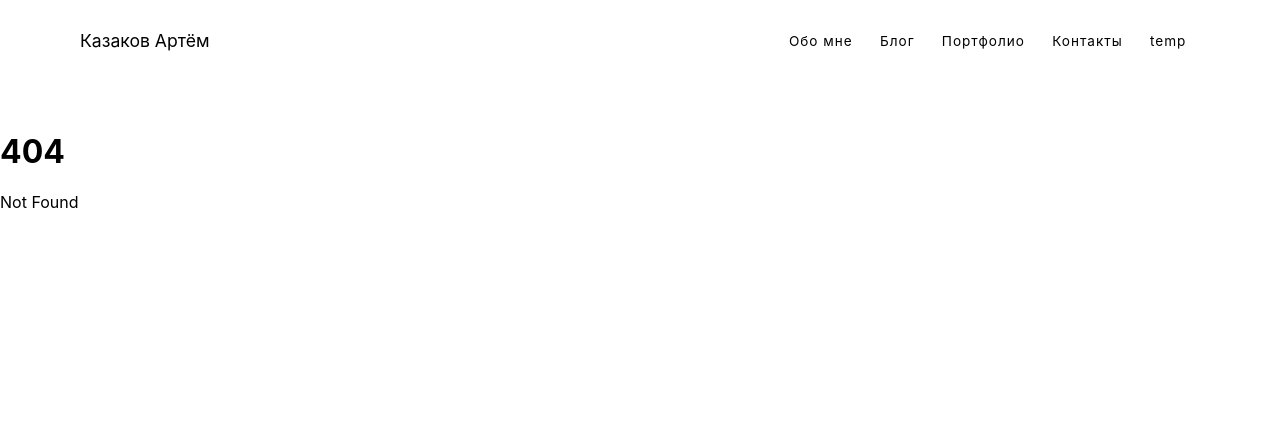
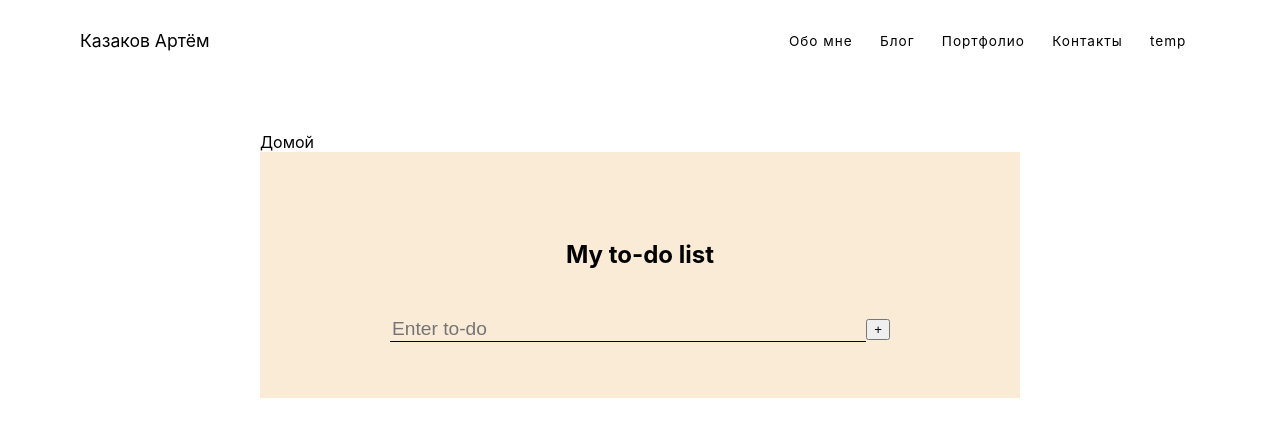
Before and after one commit to 01KAV01/svelte-test, a SvelteKit app: page /project/apps/1 in a window 1280 px wide. Before the commit this address had no page. Shown: the top 436 px of the page. Built offline with nearby package versions, Linux system fonts and the light colour scheme.

Commit message:
add todo app

```diff
--- /dev/null
+++ b/src/components/Icon.svelte
@@ -0,0 +1,17 @@
+<script>
+    export let name;
+    export let icon; // Добавлено экспортирование переменной icon
+
+    const icons = [
+        {
+            name: 'check-mark',
+            path: '/src/components/check-mark.jpg',
+        },
+        {
+            name: 'delete',
+            path: '/src/components/delete.svg', // Предполагается, что у вас есть SVG файл для delete
+        }
+    ];
+
+    icon = icons.find((item) => item.name === name); // Используем строгое сравнение
+</script>
--- /dev/null
+++ b/src/routes/project/+layout.svelte
@@ -0,0 +1,5 @@
+<div class="container">
+
+    <slot />
+
+    </div>
--- a/src/routes/project/+page.svelte
+++ b/src/routes/project/+page.svelte
@@ -1 +1,46 @@
+<svelte:head>
+<title>Портфолио</title>
+</svelte:head>
+<div class='container'>
 <h1>Мои проекты</h1>
+<div class='apps'>
+{#each routes as page}
+<div class='app'>
+<h2>{page.title}</h2>
+<p>{page.body}</p>
+<p class='readmore'>
+<a class='link' href={`/project/apps/${page.id}`}>
+Читать далее
+</a>
+</p>
+</div>
+{/each}
+</div>
+</div>
+
+<script>
+
+    import { routes } from './routes.js';
+
+    </script>
+
+<style>
+    .container {
+    margin: 50px auto;
+    max-width: 800px;
+    padding: 0 20px;
+    }
+    .apps {
+    display: grid;
+    grid-template-columns: 1fr 1fr;
+    grid-gap: 20px;
+}
+    .app {
+    border: 1px solid #ddd;
+    padding: 10px;
+    box-shadow: 0 0 10px #eee;
+}
+    .link {
+    color: rgb(10, 10, 139);
+}
+    </style>
--- /dev/null
+++ b/src/routes/project/apps/1/+layout.svelte
@@ -0,0 +1,11 @@
+<div class='container'>
+    <a href=/project>Домой</a>
+    <slot/>
+    </div>
+    <style>
+    .container {
+    margin: 50px auto;
+    max-width: 800px;
+    padding: 0 20px;
+    }
+    </style>
--- /dev/null
+++ b/src/routes/project/apps/1/+page.svelte
@@ -0,0 +1,165 @@
+<script>
+
+import Icon from "/programm for work/Java Script Projects/Modul 4/Kazakov_4.5/svelte-test/src/components/Icon.svelte";
+
+    let newItem = "";
+    export let todoList = [];
+
+    function add() {
+        if (newItem !== "") {
+            todoList = [
+                ...todoList,
+                {
+                    задача: newItem,
+                    completed: false,
+                },
+            ];
+            newItem = "";
+        }
+    }
+
+    function remove(index) {
+        todoList = todoList.filter((_, i) => i !== index);
+    }
+
+    function complete(index) {
+        todoList = todoList.map((item, i) => i === index ? {...item, completed: !item.completed} : item);
+    }
+
+</script>
+
+<main>
+    <h1>My to-do list</h1>
+    <form on:submit|preventDefault={add}>
+        <input bind:value={newItem} placeholder="Enter to-do" />
+        <button class="add-todo" on:click={add}><span>+</span></button>
+    </form>
+    <div class="todos">
+        {#each todoList as item, index }
+            <div class="todo" class:completed={item.completed}>
+                <span class="todo_text">{item.задача}</span>
+                <div class="todo_buttons">
+                    <button class="complete" on:click={() => complete(index)}>
+                        <Icon name="check-mark" />
+                    </button>
+                    <button class="delete" on:click={() => remove(index)}>
+                        <Icon name="delete" />
+                    </button>
+                </div>
+            </div>
+        {/each}
+    </div>
+</main>
+
+<style>
+
+
+
+button{
+
+
+}
+
+button.delete,
+button.delete:hover{
+background-image: url(/src/components/delete.jpg);
+background-size: cover;
+background-position: center;
+transition: filter 0.3s ease;
+}
+
+button.delete:hover{
+
+    filter: brightness(0.5);
+}
+
+
+
+button.complete,
+button.complete:hover{
+    background-image: url(/src/components/check-mark.jpg);
+background-size: cover;
+background-position: center;
+transition: filter 0.3s ease;
+}
+
+button.complete:hover{
+    filter: brightness(0.5);
+}
+.todo {
+    display: flex;
+    padding: 20px;
+    border-radius: 20px;
+    box-shadow: 0 0 15px rgba(0, 0, 0, 0.2);
+    background-color: hsla(0, 0%, 100%, 0.2);
+    margin-top: 1rem;
+    font-size: 1.2rem;
+    justify-content: space-between;
+    align-items: center;
+}
+
+
+
+.todo button {
+    width: 32px;
+    height: 32px;
+    padding: 4px;
+    margin: 0;
+    flex-shrink: 0;
+}
+
+h1 {
+    text-align: center;
+    font-size: 1.5rem;
+    margin: 2em 0;
+}
+
+main {
+    display: flex;
+    flex-direction: column;
+    align-items: center;
+    min-height: 100%;
+    padding: 5vmin;
+    box-sizing: border-box;
+    background: antiquewhite;
+}
+
+form {
+    width: 100%;
+    max-width: 500px;
+    display: flex;
+    align-items: center;
+    margin-bottom: 1em;
+}
+
+input {
+    flex-grow: 1;
+    width: 0;
+    border: none;
+    border-bottom: 1px solid black;
+    background: transparent;
+    box-shadow: none;
+    font-size: 1.2rem;
+    margin: 0;
+    outline: none;
+}
+
+.todo.completed {
+    color: slategray;
+}
+
+.todo.completed .todo_text {
+    text-decoration: line-through;
+}
+
+.todo.completed button {
+    color: silver;
+}
+.todos {
+
+width: 100%;
+
+max-width: 500px;
+
+}
+</style>
--- /dev/null
+++ b/src/routes/project/routes.js
@@ -0,0 +1,13 @@
+export const routes = [
+
+    {
+
+    id: 1,
+
+    title: 'TODO',
+
+    body: 'Простое и удобное приложение для организации задач. С его помощью вы можете легко создавать, отслеживать и завершать свои ежедневные задачи.',
+
+    },
+
+    ];
```
Also changed, not shown: src/components/check-mark.jpg (added), src/components/delete.jpg (added), src/routes/blog/posts/1/+page.svelte (line endings or trailing spaces).
